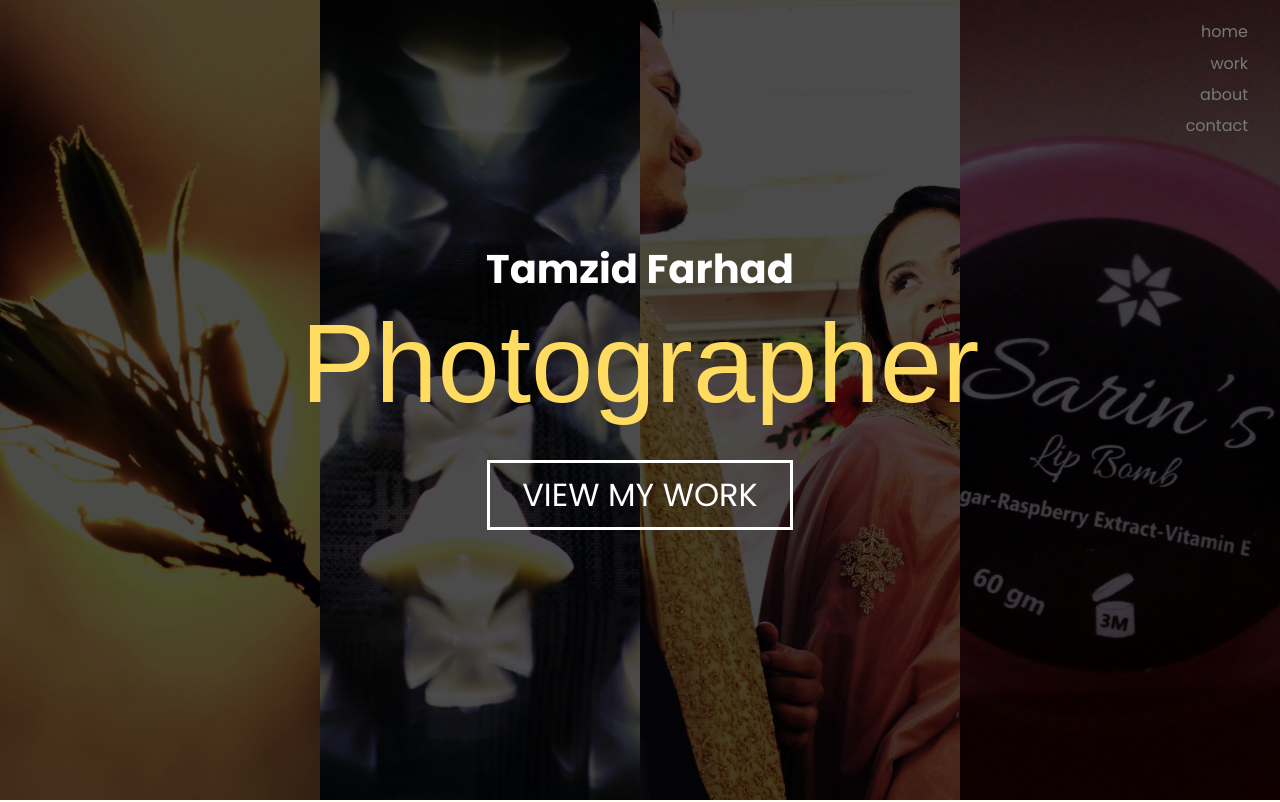
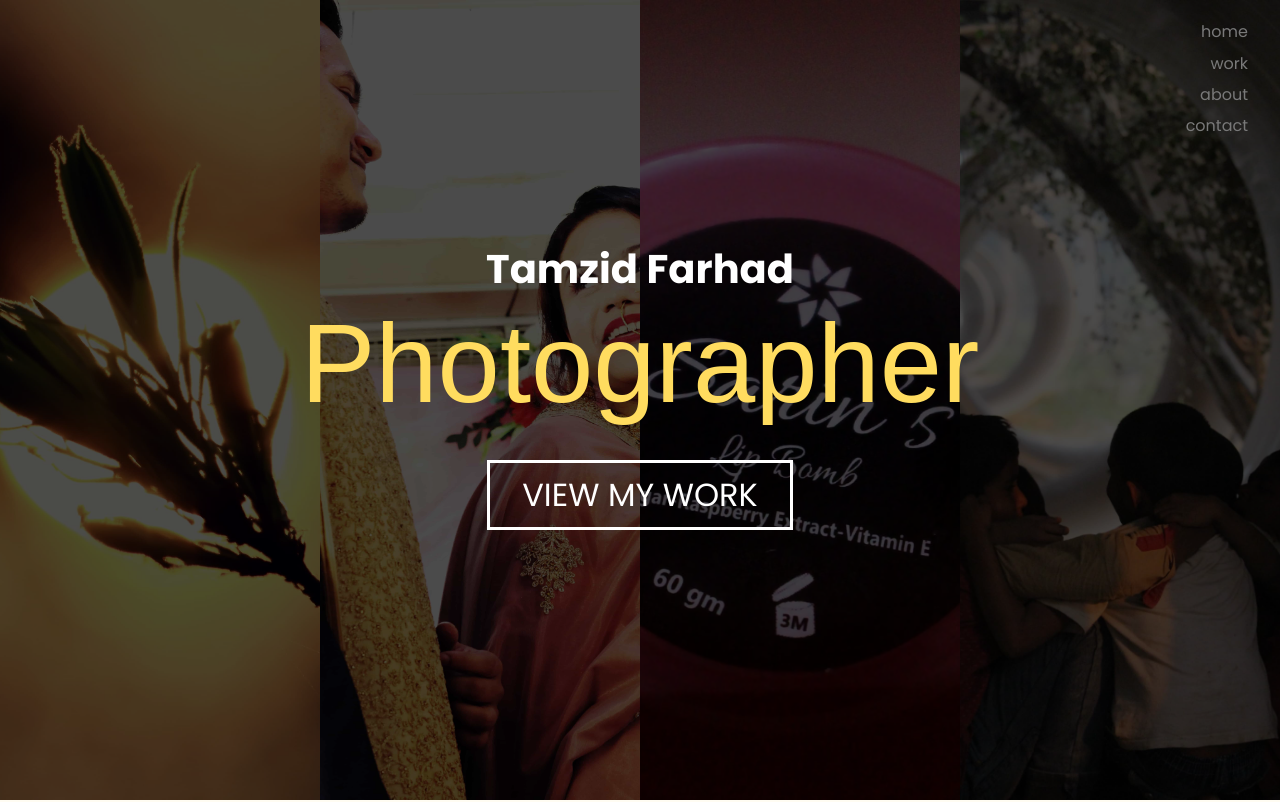
Before and after one commit to parsa-webdev/tamzid_farhad_photography, a plain HTML site: page index.html in a window 1280 px wide. Shown: the top 802 px of the page. Drawn offline with Linux system fonts and the light colour scheme; some packages are replaced by stand-ins of ours; a script that the page names is missing; a web font is replaced by a local one.

Commit message:
Update index.html

```diff
--- a/index.html
+++ b/index.html
@@ -97,13 +97,13 @@
             <img src="./img/objects/16.JPG" alt="">
         </div>
         <div class="img">
-            <img src="./img/objects/11.JPG" alt="">
+            <img src="./img/wedding2/3.jpg" alt="">
         </div>
         <div class="img">
-            <img src="./img/wedding2/3.jpg" alt="">
+            <img src="./img/products/4.jpg" alt="">
         </div>
         <div class="img ">
-            <img src="./img/products/4.jpg" alt="">
+            <img src="./img/objects/6.jpg" alt="">
         </div>
     </div>
     <div class="content">
```
